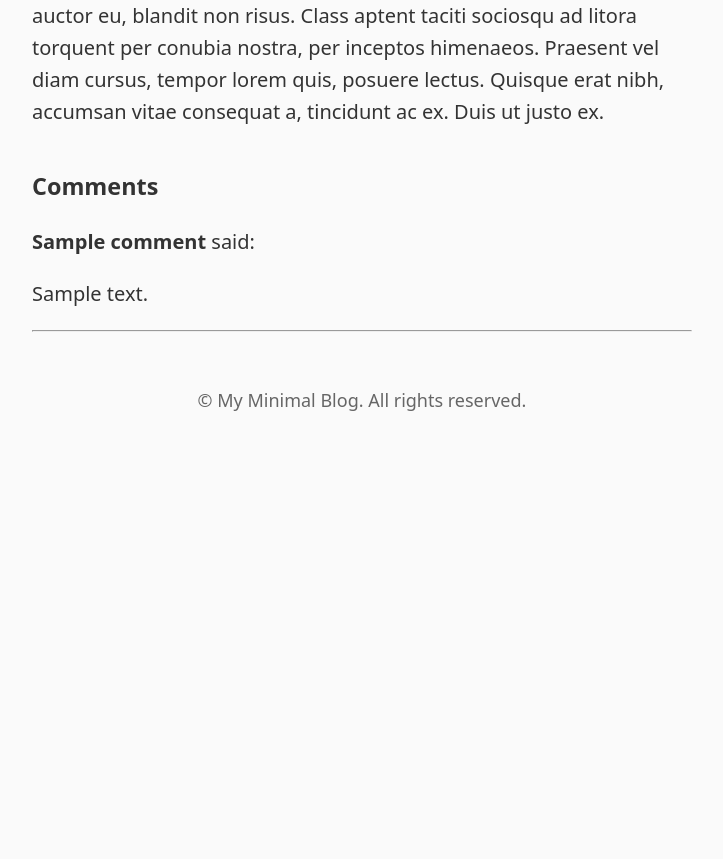
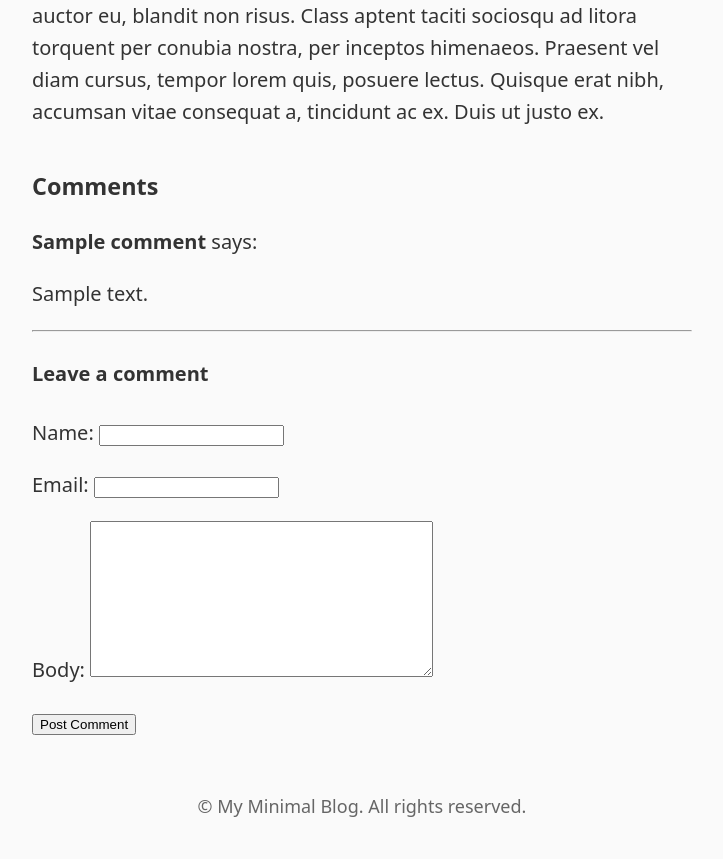
Before and after one commit to AlexSD92/lifelong_blog, a Django app: a page that uses blog/templates/blog/post_detail.html in a window 1280 px wide. Shown: the part 2684-3543 px from the top of the page, without its empty margins (278-1001 px from the left). Before the commit the page ends 3095 px from the top, so only its background shows below. Run offline with Django 5.2, Linux system fonts and the light colour scheme; data comes from the database, SQL or seed files in the repository; both versions use the stored data as it was after the commit; tables that the repository leaves empty hold one stand-in row (values such as "Sample post").

Commit message:
Add comment model, form, and approval workflow to post detail view

```diff
--- /dev/null
+++ b/blog/forms.py
@@ -0,0 +1,7 @@
+from django import forms
+from .models import Comment
+
+class CommentForm(forms.ModelForm):
+    class Meta:
+        model = Comment
+        fields = ('name', 'email', 'body')
--- a/blog/templates/blog/post_detail.html
+++ b/blog/templates/blog/post_detail.html
@@ -25,14 +25,25 @@
 
   <section>
     <h3>Comments</h3>
-    {% for comment in post.comments.all %}
-      {% if comment.approved %}
-        <p><strong>{{ comment.name }}</strong> said:</p>
-        <p>{{ comment.body }}</p>
-        <hr>
-      {% endif %}
+
+    {% for comment in comments %}
+      <p><strong>{{ comment.name }}</strong> says:</p>
+      <p>{{ comment.body }}</p>
+      <hr>
     {% empty %}
-      <p>No comments yet.</p>
+      <p>No comments yet. Be the first to comment!</p>
     {% endfor %}
+
+    <h4>Leave a comment</h4>
+
+    {% if new_comment %}
+      <p>Thank you for your comment! It will appear once approved.</p>
+    {% else %}
+      <form method="post">
+        {% csrf_token %}
+        {{ form.as_p }}
+        <button type="submit">Post Comment</button>
+      </form>
+    {% endif %}
   </section>
 {% endblock %}
--- a/blog/views.py
+++ b/blog/views.py
@@ -1,5 +1,6 @@
 from django.shortcuts import render, get_object_or_404
 from .models import Post, Category
+from .forms import CommentForm
 
 def home(request):
     posts = Post.objects.filter(published=True).order_by('-created')
@@ -13,3 +14,25 @@ def category_posts(request, slug):
     category = get_object_or_404(Category, slug=slug)
     posts = Post.objects.filter(category=category, published=True)
     return render(request, 'blog/category.html', {'category': category, 'posts': posts})
+
+
+def post_detail(request, slug):
+    post = get_object_or_404(Post, slug=slug, published=True)
+    comments = post.comments.filter(approved=True)
+    new_comment = None
+
+    if request.method == 'POST':
+        form = CommentForm(request.POST)
+        if form.is_valid():
+            new_comment = form.save(commit=False)
+            new_comment.post = post
+            new_comment.save()  # approved=False by default
+    else:
+        form = CommentForm()
+
+    return render(request, 'blog/post_detail.html', {
+        'post': post,
+        'comments': comments,
+        'form': form,
+        'new_comment': new_comment
+    })
--- a/life_long_blog/urls.py
+++ b/life_long_blog/urls.py
@@ -5,3 +5,9 @@ urlpatterns = [
     path('admin/', admin.site.urls),
     path('', include('blog.urls')),
 ]
+
+from django.conf import settings
+from django.conf.urls.static import static
+
+if settings.DEBUG:
+    urlpatterns += static(settings.MEDIA_URL, document_root=settings.MEDIA_ROOT)
```
Also changed, not shown: db.sqlite3, media/post_images/WhatsApp_Image_2025-07-04_at_12.10.18_b0d4af4a.jpg (added).
